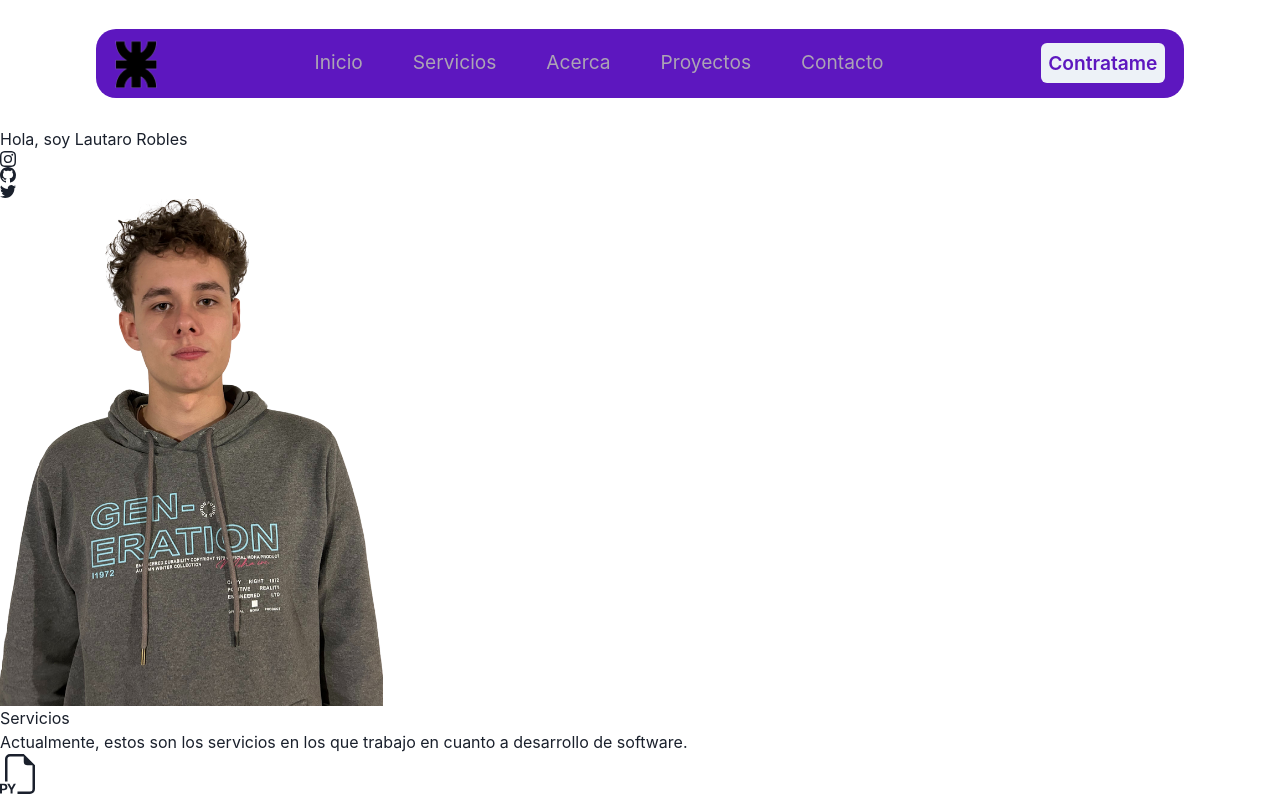
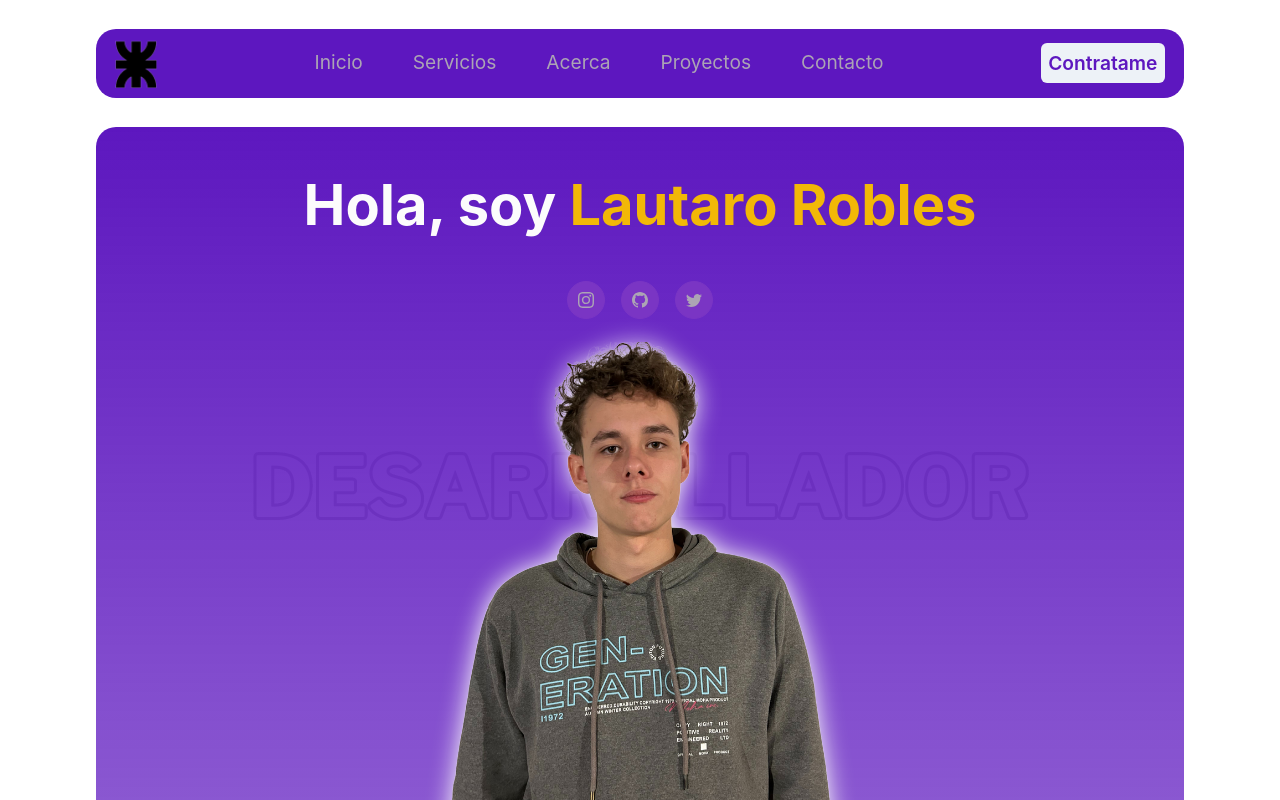
Before and after one commit to lautirobles/portfolioReact, a React (Vite) app: page / in a window 1280 px wide. Shown: the top 800 px of the page. Built offline with nearby package versions, Linux system fonts and the light colour scheme.

Commit message:
Personalizacion del Hero realizada

```diff
--- a/src/Components/Hero/Hero.jsx
+++ b/src/Components/Hero/Hero.jsx
@@ -1,20 +1,92 @@
 import * as Icon from 'react-bootstrap-icons'
-
+import { Flex, Image, Text, Box } from '@chakra-ui/react'
 
 const Hero = () =>{
 
 
     return(
-        <section id="inicio" className="hero">
-            <h1>Hola, soy <span>Lautaro Robles</span></h1>
-            <div className="redes">
-                <a href="https://www.instagram.com/laurobles03" target="_blank"><Icon.Instagram/></a>
-                <a href="https://www.github.com/lautirobles" target="_blank"><Icon.Github/></a>
-                <a href="https://www.x.com/lautarorobless" target="_blank"><Icon.Twitter/></a>
-            </div>
-            <img src="../../../public/foto-hero.png" alt="" />
-
-        </section>
+        <Flex
+        as='section'
+        id="inicio"
+        ml='7.5vw'
+        mr='7.5vw'
+        p='.5em .5em 0 .5em'
+        borderRadius='20px'
+        flexWrap='wrap'
+        justifyContent='center'
+        // flexDirection='column'
+        alignItems='center'
+        bg= 'linear-gradient(to bottom, rgb(93 23 191/1), rgb(93 23 191/.7)),url("../../../texto-fondo2.png")'
+        backgroundPosition='center'
+        backgroundRepeat='no-repeat'
+        >
+            <Text
+            as='h1'
+            textAlign='center'
+            fontSize='3.5em'
+            fontWeight='bold'
+            color='#fcfcfc'
+            margin='.5em 0'
+            >Hola, soy <Text as='span' color='#f2b807'>Lautaro Robles</Text></Text>
+            <Flex
+            as='div'
+            width='100%'
+            height='4vw'
+            justifyContent='center'
+            alignItems='center'
+            >
+                <Box
+                as='a'
+                href="https://www.instagram.com/laurobles03"
+                target="_blank"
+                m='0 .5em'
+                p='10px'
+                borderRadius='50%'
+                backgroundColor='#7a35c4'
+                color='#ACA4B4'
+                border='1px solid #7a35c4'
+                transition='.5s border'
+                _hover={{
+                    border: '1px solid black'
+                }}
+                ><Icon.Instagram/></Box>
+                <Box
+                as='a'
+                href="https://www.github.com/lautirobles"
+                target="_blank"
+                m='0 .5em'
+                p='10px'
+                borderRadius='50%'
+                backgroundColor='#7a35c4'
+                color='#ACA4B4'
+                border='1px solid #7a35c4'
+                transition='.5s border'
+                _hover={{
+                    border: '1px solid black'
+                }}
+                ><Icon.Github/></Box>
+                <Box
+                as='a'
+                href="https://www.x.com/lautarorobless"
+                target="_blank"
+                m='0 .5em'
+                p='10px'
+                borderRadius='50%'
+                backgroundColor='#7a35c4'
+                color='#ACA4B4'
+                border='1px solid #7a35c4'
+                transition='.5s border'
+                _hover={{
+                    border: '1px solid black'
+                }}
+                ><Icon.Twitter/></Box>
+            </Flex>
+            <Image
+            src="../../../public/foto-hero.png"
+            m='1em 0 0 0'
+            filter='drop-shadow(0 0 .75rem #fcfcfc)'
+            />
+        </Flex>
     )
 }
 
```
